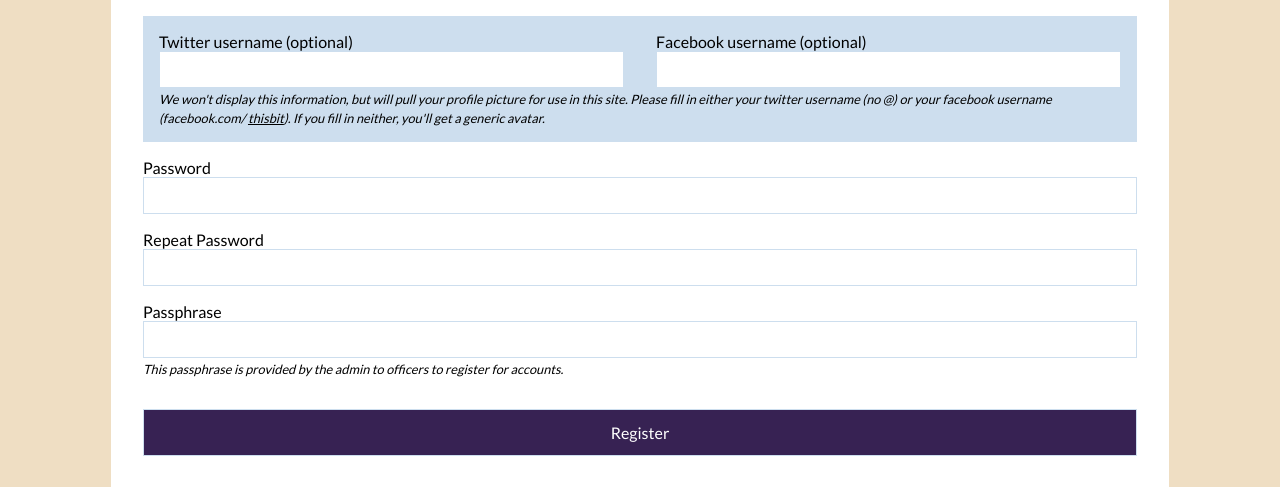
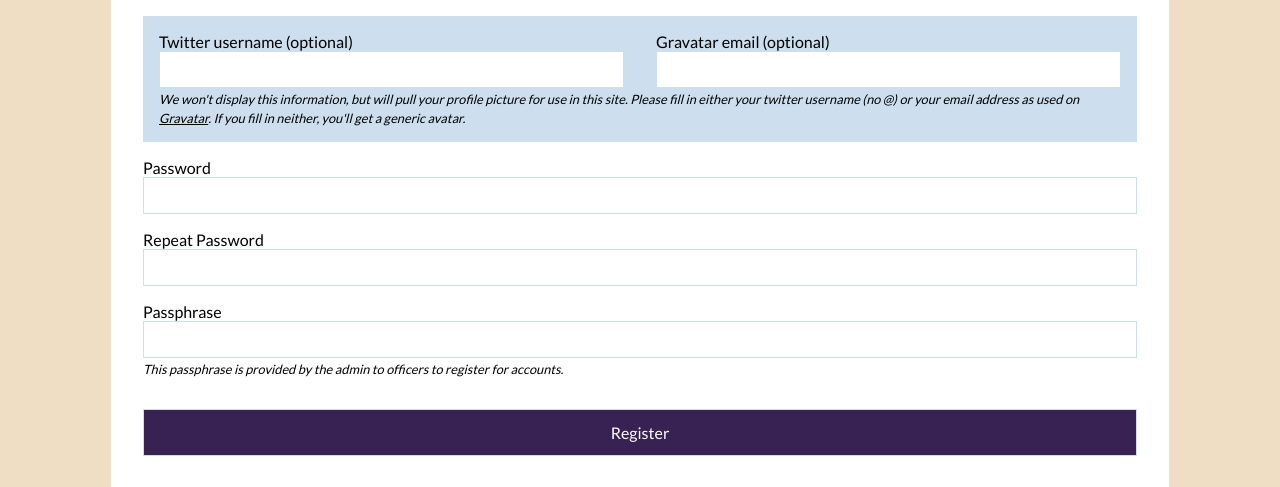
Before and after one commit to phazonoverload/theyworkforgoldsu, a Flask app: page /register in a window 1280 px wide. Shown: the part 550-1037 px from the top of the page. Run offline with Flask 2, Linux system fonts and the light colour scheme; data that the repository does not hold is empty; some libraries are stand-ins or nearby versions.

Commit message:
Gravatar now supported

```diff
--- a/app/__init__.py
+++ b/app/__init__.py
@@ -3,11 +3,13 @@ from config import Config
 from flask_sqlalchemy import SQLAlchemy
 from flask_migrate import Migrate
 from flask_login import LoginManager
+from flask_gravatar import Gravatar
 
 app = Flask(__name__)
 app.config.from_object(Config)
 db = SQLAlchemy(app)
 migrate = Migrate(app, db)
+gravatar = Gravatar(app,size=400,rating='g',default='retro',force_default=False,use_ssl=True,base_url=None)
 login = LoginManager(app)
 login.login_view = "login"
 
--- a/app/forms.py
+++ b/app/forms.py
@@ -20,7 +20,7 @@ class RegistrationForm(FlaskForm):
     name = StringField('Full Name', validators=[DataRequired()])
     email = StringField('Email Address', validators=[DataRequired(), Email()])
     twitter = StringField('Twitter username (optional)')
-    facebook = StringField('Facebook username (optional)')
+    gravatar = StringField('Gravatar email (optional)')
     role = QuerySelectField(query_factory=lambda: Role.query, allow_blank=True, get_label='label')
     password = PasswordField('Password', validators=[DataRequired()])
     password2 = PasswordField('Repeat Password', validators=[DataRequired(), EqualTo('password')])
@@ -70,7 +70,7 @@ class EditUserForm(FlaskForm):
     name = StringField('Name', validators=[DataRequired()])
     email = StringField('Email address', validators=[DataRequired()])
     twitter = StringField('Twitter username (optional)')
-    facebook = StringField('Facebook username (optional)')
+    gravatar = StringField('Gravatar email (optional)')
     submit = SubmitField('Submit')
 
 class EditPasswordForm(FlaskForm):
--- a/app/models.py
+++ b/app/models.py
@@ -20,7 +20,7 @@ class User(UserMixin, db.Model):
   name = db.Column(db.String(128), index=True, unique=True)
   email = db.Column(db.String(128), index=True, unique=True)
   twitter = db.Column(db.String(64))
-  facebook = db.Column(db.String(64))
+  gravatar = db.Column(db.String(64))
   resigned = db.Column(db.Boolean(), index=True, default=False)
   password_hash = db.Column(db.String(128))
   signed_up = db.Column(db.DateTime, default=datetime.utcnow)
--- a/app/routes.py
+++ b/app/routes.py
@@ -68,7 +68,7 @@ def edit_profile():
         current_user.name = str(form.name.data)
         current_user.email = str(form.email.data)
         current_user.twitter = str(form.twitter.data)
-        current_user.facebook = str(form.facebook.data)
+        current_user.gravatar = str(form.gravatar.data)
         db.session.commit()
         flash('Changes to account made!')
     return render_template('edit.html', form=form)
@@ -103,7 +103,7 @@ def register():
         return redirect(url_for('index'))
     form = RegistrationForm()
     if form.validate_on_submit():
-        user = User(name=str(form.name.data), email=str(form.email.data), role=form.role.data, twitter=str(form.twitter.data), facebook=str(form.facebook.data))
+        user = User(name=str(form.name.data), email=str(form.email.data), role=form.role.data, twitter=str(form.twitter.data), gravatar=str(form.gravatar.data))
         user.set_password(form.password.data)
         db.session.add(user)
         db.session.commit()
--- a/app/templates/_officer_top.html
+++ b/app/templates/_officer_top.html
@@ -1,8 +1,8 @@
 <div class="officer hero">
   {% if user.twitter %}
     <img src="https://avatars.io/twitter/{{user.twitter}}" alt="Twitter avatar for {{user.name}}">
-  {% elif user.facebook %}
-    <img src="https://avatars.io/facebook/{{user.facebook}}" alt="Facbeook profile picture for {{user.name}}">
+  {% elif user.gravatar %}
+    <img src="{{ user.gravatar | gravatar }}" alt="Avatar for {{user.name}}">
   {% else %}
     <img src="https://avatars.io/twitter" alt="Generic avatar">
   {% endif %}
--- a/app/templates/_user-listing.html
+++ b/app/templates/_user-listing.html
@@ -2,8 +2,10 @@
   {% for user in users %}
   <a href="{{url_for('officer', role=user.role.value)}}">
     {% if user.twitter %}
-    <img src="https://avatars.io/twitter/{{user.twitter}}" alt="Twitter avatar for {{user.name}}"> {% elif user.facebook %}
-    <img src="https://avatars.io/facebook/{{user.facebook}}" alt="Facbeook profile picture for {{user.name}}"> {% else %}
+    <img src="https://avatars.io/twitter/{{user.twitter}}" alt="Twitter avatar for {{user.name}}">
+    {% elif user.gravatar %}
+    <img src="{{ user.gravatar | gravatar }}" alt="Avatar for {{user.name}}">
+    {% else %}
     <img src="https://avatars.io/twitter" alt="Generic avatar"> {% endif %}
     <div class="meta">
       <h1>{{user.name}}</h1>
--- a/app/templates/edit.html
+++ b/app/templates/edit.html
@@ -29,7 +29,7 @@
         {% endfor %}
       </div>
       <div class="input-group">
-        {{form.facebook.label}} {{form.facebook(value=current_user.facebook)}} {% for error in form.facebook.errors %}
+        {{form.gravatar.label}} {{form.gravatar(value=current_user.gravatar)}} {% for error in form.gravatar.errors %}
         <p>{{error}}</p>
         {% endfor %}
       </div>
--- a/app/templates/register.html
+++ b/app/templates/register.html
@@ -32,14 +32,13 @@
         {% endfor %}
       </div>
       <div class="input-group">
-        {{form.facebook.label}} {{form.facebook()}} {% for error in form.facebook.errors %}
+        {{form.gravatar.label}} {{form.gravatar()}} {% for error in form.gravatar.errors %}
         <p>{{error}}</p>
         {% endfor %}
       </div>
     </div>
     <span class="info">We won't display this information, but will pull your profile picture for use in this site. Please fill in either your twitter
-      username (no @) or your facebook username (facebook.com/
-      <u>thisbit</u>). If you fill in neither, you'll get a generic avatar.</span>
+      username (no @) or your email address as used on <a href="https://en.gravatar.com/">Gravatar</a>. If you fill in neither, you'll get a generic avatar.</span>
   </div>
   <div class="input-group">
     {{form.password.label}} {{form.password()}} {% for error in form.password.errors %}
--- a/requirements.txt
+++ b/requirements.txt
@@ -8,3 +8,4 @@ WTForms-SQLAlchemy==0.1
 Flask-Restless==0.17.0
 psycopg2==2.7.3.1
 gunicorn==19.7.1
+Flask-Gravatar==0.5.0
```
Also changed, not shown: migrations/versions/cfbd663bdcbb_init.py (renamed from migrations/versions/dd8f2d487223_automated.py, +5 -7 lines).
